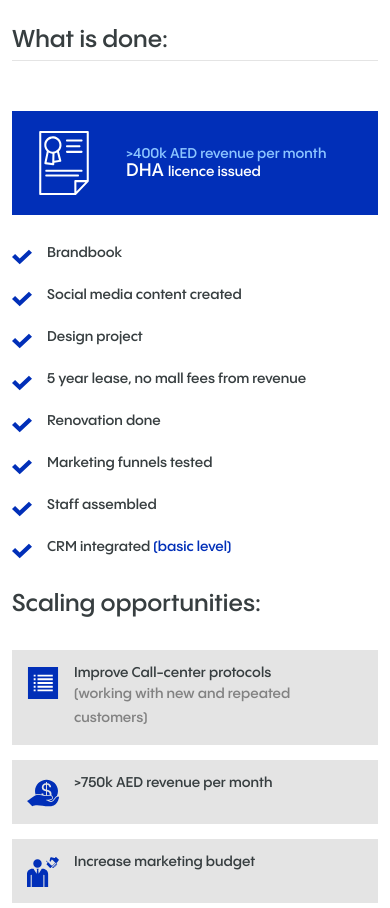
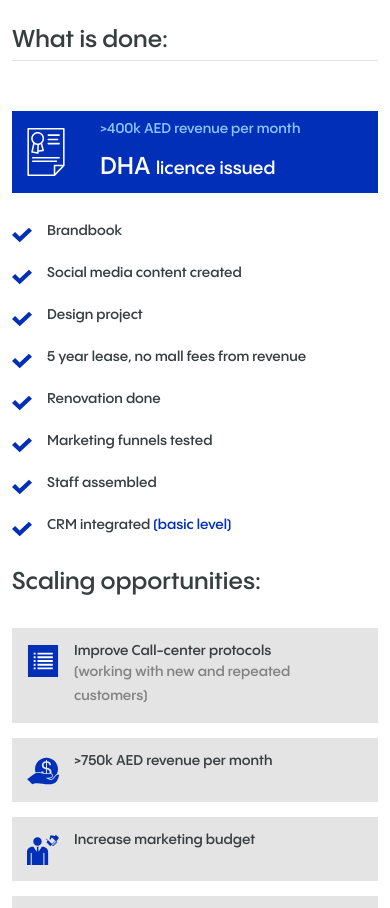
Before and after one commit to bekasyldev/clinic-picture, a plain HTML site: page index.html in a window 390 px wide. Shown: the part 1742-2650 px from the top of the page. Drawn offline with Linux system fonts and the light colour scheme; files whose address does not match are found by name.

Commit message:
fix: license section

```diff
--- a/css/page.css
+++ b/css/page.css
@@ -380,7 +380,7 @@
 
   #works .flex-1.bg-blue {
     margin-bottom: 30px !important;
-    padding: 20px !important;
+    padding: 10px !important;
     margin-top: 20px;
   }
 
@@ -390,13 +390,13 @@
   }
 
   #works .flex-1.bg-blue .headline-2 {
-    font-size: var(--text-2-mob-size) !important;
-    line-height: var(--text-2-mob-line-height) !important;
+    font-size: var(--headline-2-mob-size) !important;
+    line-height: var(--healine-2-mob-line-height) !important;
   }
 
   #works .flex-1.bg-blue .headline {
-    font-size: var(--headline-2-mob-size) !important;
-    line-height: var(--headline-2-mob-line-height) !important;
+    font-size: var(--headline-mob-size) !important;
+    line-height: var(--headline-mob-line-height) !important;
   }
 
   #works div[style*="display: grid"] {
@@ -408,6 +408,11 @@
   #works .flex.align-center.gap-15 {
     align-items: flex-start !important;
     gap: 15px !important;
+  }
+
+  img[alt="license"] {
+    width: 48px !important;
+    height: 48px !important;
   }
 
   #works .flex.align-center.gap-15 img {
--- a/index.html
+++ b/index.html
@@ -165,11 +165,11 @@
                 <div class="flex-1">
                 </div>
                  <div class="flex-1 bg-blue flex align-center gap-30 pt-6 pb-6" style="padding-left: 40px; padding-right: 40px; margin-bottom: 50px;">
-                    <img src="/assets/icons/licence.svg" alt="check" style="filter: brightness(0) invert(1); width: 64px; height: 64px;">
+                    <img src="/assets/icons/licence.svg" alt="license" style="filter: brightness(0) invert(1); width: 86px; height: 111px;">
                     <div>
-                        <p class="text-2 text-light-blue">>400k AED revenue per month</p>
+                        <p class="text-2 text-light-blue mb-4">>400k AED revenue per month</p>
                         <p class="headline-2 text-white"><span class="headline text-white">DHA </span> licence issued</p>
-                </div>
+                    </div>
             </div>
             </div>
 
```
